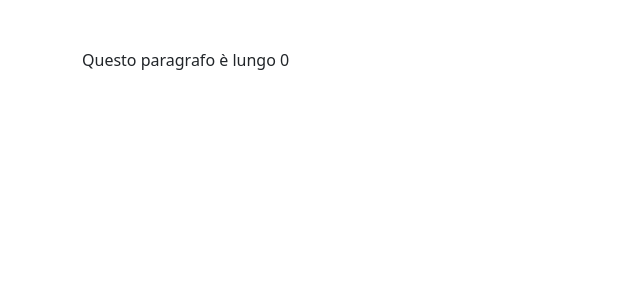
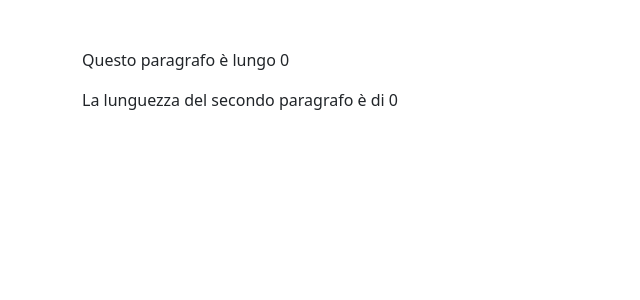
Before and after one commit to karfaisarra/php-badwords, a PHP site: page /greetings.php?word=1 in a window 1280 px wide. Shown: the top 300 px of the page, without its empty margins (0-640 px from the left). Run offline with PHP 8.4, Linux system fonts and the light colour scheme; data that the repository does not hold is empty.

Commit message:
add functions

```diff
--- a/greetings.php
+++ b/greetings.php
@@ -1,7 +1,6 @@
 <?php
 $word = $_GET['word'];
 $paragraph = $_GET['paragraph'];
-$lungezza = strlen($paragraph);
 
 ?>
 <!DOCTYPE html>
@@ -16,8 +15,9 @@ $lungezza = strlen($paragraph);
 <body>
     <div class="container my-5">
         <p><?php echo $paragraph; ?></p>
-        <p>Questo paragrafo è lungo <?php echo $lungezza?></p>
+        <p>Questo paragrafo è lungo <?php echo strlen($paragraph)?></p>
         <p><?php echo str_ireplace($word, '***', $paragraph) ?></p>
+        <p>La lunguezza del secondo paragrafo è di <?php echo strlen(str_ireplace($word, '***', $paragraph)) ?></p>
     </div>
 </body>
 </html>
```
